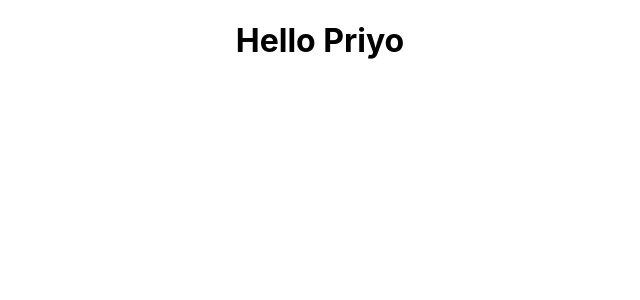
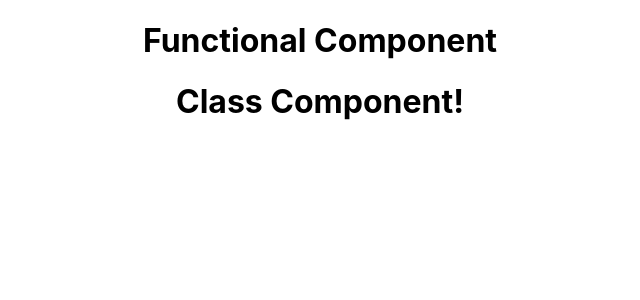
Before and after one commit to priyodas12/react-tutorials, a React (Create React App) app: page / in a window 1280 px wide. Shown: the top 300 px of the page, without its empty margins (320-960 px from the left). Built offline with nearby package versions, Linux system fonts and the light colour scheme.

Commit message:
class component

```diff
--- a/src/App.js
+++ b/src/App.js
@@ -1,11 +1,13 @@
 import logo from './logo.svg';
 import './App.css';
 import Greet from "./Components/Greet"
+import Welcome from "./Components/Welcome"
 
 function App() {
   return (
     <div className="App">
       <Greet></Greet>
+      <Welcome></Welcome>
     </div>
   );
 }
--- a/src/Components/Greet.js
+++ b/src/Components/Greet.js
@@ -3,7 +3,7 @@ import React from 'react'
 const Greet = (props) => {
   return (
     <>
-      <h1>Hello Priyo</h1>
+      <h1>Functional Component</h1>
     </>
   )
 }
--- /dev/null
+++ b/src/Components/Welcome.js
@@ -0,0 +1,37 @@
+import React, { Component } from 'react'
+
+export default class Welcome extends Component {
+  constructor(props) {
+    super(props)
+
+    this.state = {
+
+    }
+
+    this.handleEvent = this.handleEvent.bind(this)
+  }
+
+  componentDidMount() {
+
+  }
+
+  componentDidUpdate(prevProps, prevState, snapshot) { if (prevState.name !== this.state.name) { this.handler() } }
+
+  componentWillUnmount() {
+
+  }
+
+  // Prototype methods, Bind in Constructor (ES2015)
+  handleEvent() { }
+
+  // Class Properties (Stage 3 Proposal)
+  handler = () => { this.setState() }
+
+  render() {
+    return (
+      <>
+        <h1>Class Component!</h1>
+      </>
+    )
+  }
+}
```
Also changed, not shown: 1 other file (tests, documents, lock files or other folders).
